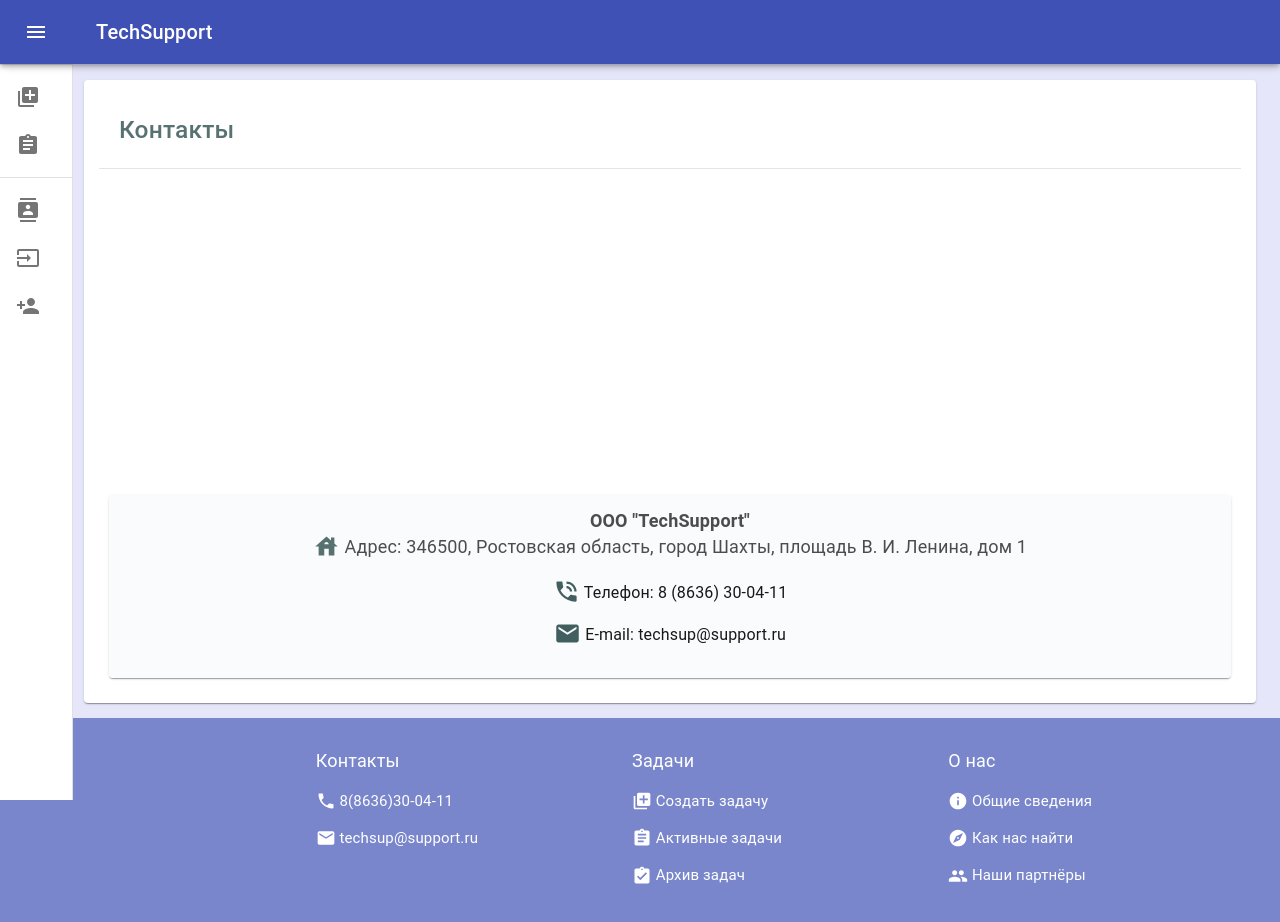
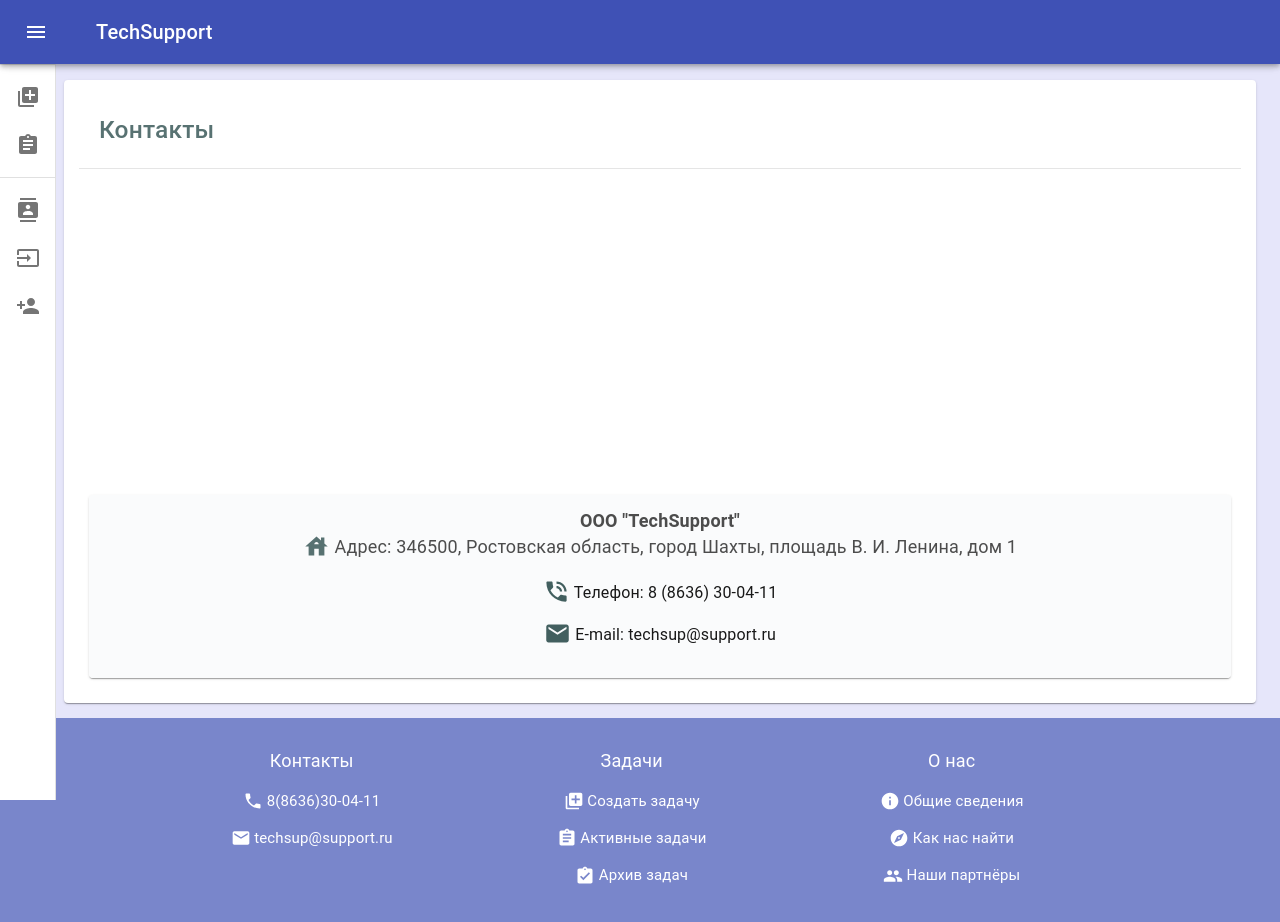
Before and after one commit to Alex-Sweft1234/tech-sup, a React (Create React App) app: page /contacts in a window 1280 px wide. Shown: the top 922 px of the page. Built offline with nearby package versions, Linux system fonts and the light colour scheme; the HTML template or start-up script is replaced by a standard one.

Commit message:
corected Grid element pages

```diff
--- a/src/components/navigation/drawer/drawer.js
+++ b/src/components/navigation/drawer/drawer.js
@@ -71,9 +71,11 @@ const useStyles = makeStyles((theme) => ({
             duration: theme.transitions.duration.leavingScreen,
         }),
         overflowX: 'hidden',
-        width: theme.spacing(7) + 1,
+        //мобильная
+        width: 50,
         [theme.breakpoints.up('sm')]: {
-        width: theme.spacing(9) + 1,
+            //десктопная
+            width: theme.spacing(7),
         },
     },
     toolbar: {
--- a/src/containers/basement/basement.js
+++ b/src/containers/basement/basement.js
@@ -44,8 +44,8 @@ export default function Footer() {
 
     return(
         <div className={clsSt.footCls} style={{paddingBottom: 30}}>
-            <Grid container spacing={0} style={{paddingLeft: 15, paddingTop: 30}}>
-                <Grid item xs={12} md={2}>
+            <Grid container spacing={0} style={{paddingTop: 30, textAlign: 'center'}}>
+                <Grid item xs={12} md={1}>
                     {/*<p>
                         &ensp;2021 &copy; by TechSupport
                     </p>*/}
@@ -113,6 +113,11 @@ export default function Footer() {
                         </a>
                     </p>
                 </Grid>
+                <Grid item xs={12} md={1}>
+                    {/*<p>
+                        &ensp;2021 &copy; by TechSupport
+                    </p>*/}
+                </Grid>
             </Grid>
         </div>
     )
--- a/src/pages/contacts/contacts.js
+++ b/src/pages/contacts/contacts.js
@@ -12,8 +12,8 @@ import EmailIcon from '@material-ui/icons/Email';
 const useStyles = makeStyles((theme) => ({
     paperStyle: {
         padding: 15,
-        marginLeft: 60,
-        minHeight: '68vh',
+        marginLeft: 40,
+        //minHeight: '68vh',
     },
     containStyle: {
         paddingTop: 80
--- a/src/pages/index_tasks/index_tasks.js
+++ b/src/pages/index_tasks/index_tasks.js
@@ -23,8 +23,7 @@ const useStyles = makeStyles((theme) => ({
         paddingTop: 15,
         paddingLeft: 15,
         paddingRight: 15,
-        marginLeft: 60,
-        //minHeight: '68vh',
+        marginLeft: 40,
     },
     containStyle: {
         paddingTop: 80
@@ -32,7 +31,7 @@ const useStyles = makeStyles((theme) => ({
     root: {
         '& > *': {
             margin: theme.spacing(1),
-            minWidth: 235
+            minWidth: 230
         },
     },
     button: {
@@ -41,7 +40,7 @@ const useStyles = makeStyles((theme) => ({
     },
     formControl: {
         margin: theme.spacing(1),
-        minWidth: 235,
+        minWidth: 230,
         textAlign: 'left'
     },
     hh: {
@@ -113,7 +112,7 @@ export default function TaskIndex() {
     };
 
     useEffect(()=>{
-        document.title = `TechSup | Задачи`;
+        document.title = `TechSup | Мои задачи`;
         setRows(rowFiltered());
         setRows(rowFilteredName())
     }, [status, term])
@@ -134,7 +133,7 @@ export default function TaskIndex() {
                     </Grid>
                     <hr/>
                     <Grid container spacing={2} style={{marginBottom: 10, textAlign: 'center'}}>
-                        <Grid item xs={12} md={4}>
+                        <Grid item xs={12} md={6}>
                             <FormControl className={cls.formControl}>
                                 <InputLabel id="demo-controlled-open-select-label">Виды задач</InputLabel>
                                 <Select
@@ -149,13 +148,12 @@ export default function TaskIndex() {
                                 </Select>
                             </FormControl>
                         </Grid>
-                        <Grid item xs={12} md={4} style={{paddingTop: 16}}>
+                        {/*<Grid item xs={12} md={4} style={{paddingTop: 16}}>
                             <MuiPickersUtilsProvider utils={DateFnsUtils} >
-                                {/*<KeyboardDatePicker
+                                <KeyboardDatePicker
                                     disableToolbar
                                     variant="inline"
                                     format="dd/MM/yyyy"
-                                    //margin="normal"
                                     id="date-picker-inline"
                                     label="По дате"
                                     value={selectedDate}
@@ -163,10 +161,10 @@ export default function TaskIndex() {
                                     KeyboardButtonProps={{
                                         'aria-label': 'change date',
                                     }}
-                                />*/}
+                                />
                             </MuiPickersUtilsProvider>
-                        </Grid>
-                        <Grid item xs={12} md={4}>
+                        </Grid>*/}
+                        <Grid item xs={12} md={6}>
                             <form className={cls.root} noValidate autoComplete="off">
                                 <TextField
                                     id="standard-basic"
@@ -177,7 +175,7 @@ export default function TaskIndex() {
                         </Grid>
                     </Grid>
                 </Paper>
-                <div style={{marginLeft: 60}}>
+                <div style={{marginLeft: 40}}>
                     <TaskList
                         data={rows}
                     />
--- a/src/pages/new_task/new_task.js
+++ b/src/pages/new_task/new_task.js
@@ -7,7 +7,7 @@ import Layout from '../../containers/layout/layout.js';
 const useStyles = makeStyles((theme) => ({
     paperStyle: {
         padding: 15,
-        marginLeft: 60,
+        marginLeft: 40,
         minHeight: '68vh',
     },
     containStyle: {
```
Lines whose indentation alone changed are shown as unchanged.
